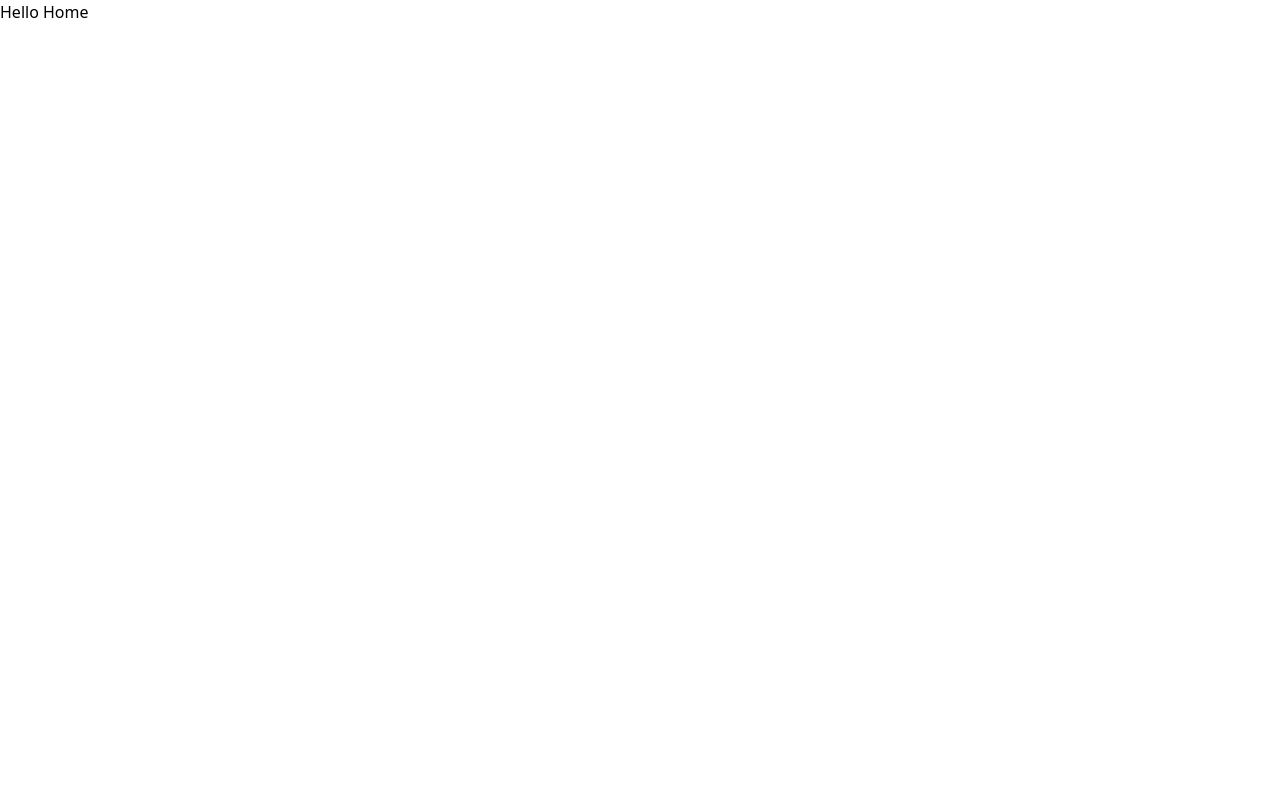
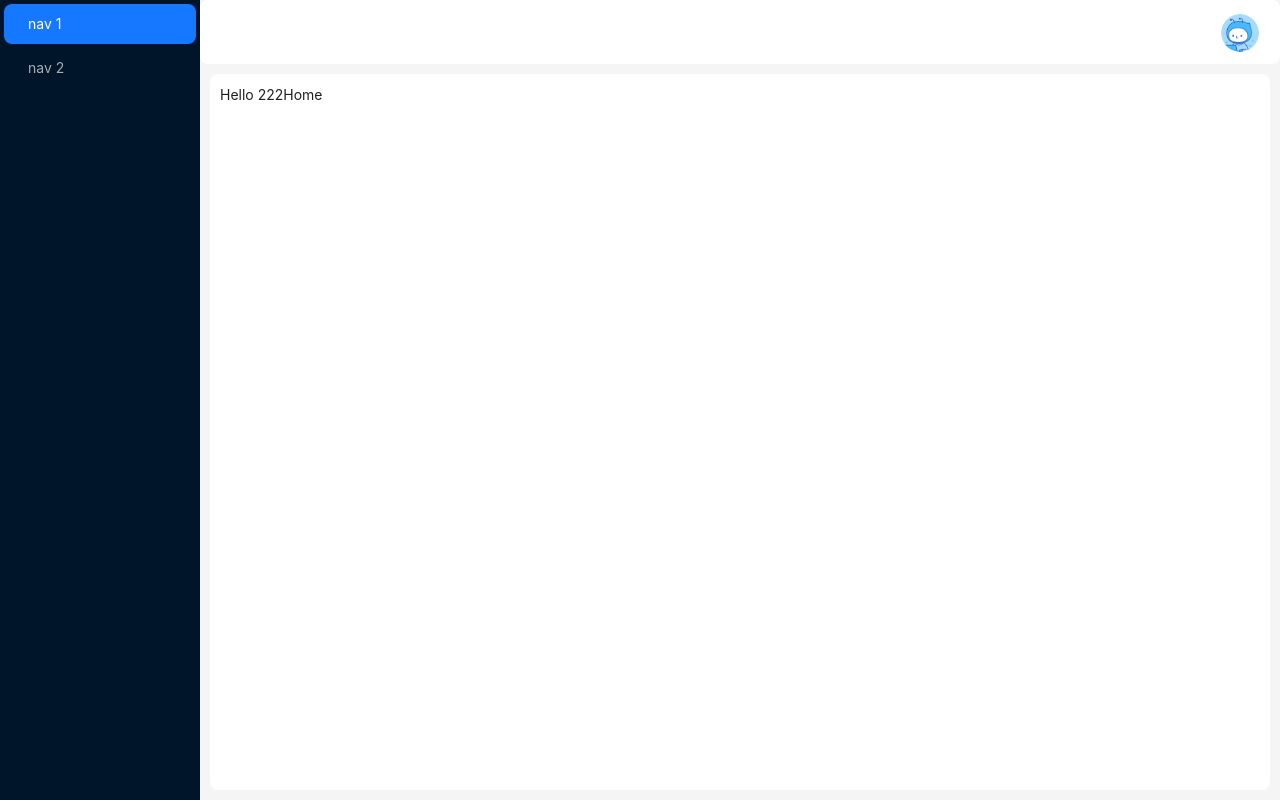
Before and after one commit to lfz9527/vite-react-admin, a React (Vite) app: page /#/home in a window 1280 px wide. Built offline with nearby package versions, Linux system fonts and the light colour scheme; sample sign-in values are in the browser's storage.

Commit message:
feat: 实现基本布局

```diff
--- a/package.json
+++ b/package.json
@@ -37,6 +37,7 @@
     "eslint-plugin-simple-import-sort": "^12.1.1",
     "globals": "^15.12.0",
     "husky": "^9.1.6",
+    "less": "^4.2.0",
     "lint-staged": "^15.2.10",
     "postcss": "^8.4.47",
     "prettier": "^3.3.3",
--- /dev/null
+++ b/src/layouts/Header/AvatarContent/index.jsx
@@ -0,0 +1,39 @@
+import { useNavigate } from "react-router-dom"
+import { Avatar, Dropdown, message, Modal } from "antd"
+
+import avatarImage from "@/assets/images/avatar.png"
+
+const AvatarIndex = () => {
+  const navigate = useNavigate()
+
+  const logout = () => {
+    Modal.confirm({
+      title: "温馨提示 🧡",
+      content: "是否确认退出登录？",
+      okText: "确认",
+      cancelText: "取消",
+      onOk: () => {
+        message.success("退出登录成功！")
+        navigate("/login", {
+          replace: true,
+        })
+      },
+    })
+  }
+
+  const items = [
+    {
+      key: "4",
+      label: <span className="dropdown-item">退出登录</span>,
+      onClick: logout,
+    },
+  ]
+
+  return (
+    <Dropdown menu={{ items }} placement="bottom" arrow trigger={["click"]}>
+      <Avatar style={{ cursor: "pointer" }} size="large" src={avatarImage} />
+    </Dropdown>
+  )
+}
+
+export default AvatarIndex
--- /dev/null
+++ b/src/layouts/Header/index.jsx
@@ -0,0 +1,28 @@
+import { Layout, theme } from "antd"
+import AvatarContent from "./AvatarContent"
+
+import "./index.less"
+
+const { Header } = Layout
+
+const HeaderIndex = () => {
+  const {
+    token: { colorBgContainer, borderRadiusLG },
+  } = theme.useToken()
+
+  const headerStyle = {
+    background: colorBgContainer,
+    borderRadius: borderRadiusLG,
+    padding: "0 20px",
+  }
+
+  return (
+    <Header style={headerStyle}>
+      <div className="header-l"></div>
+      <div className="header-r">
+        <AvatarContent />
+      </div>
+    </Header>
+  )
+}
+export default HeaderIndex
--- /dev/null
+++ b/src/layouts/Header/index.less
@@ -0,0 +1,4 @@
+.ant-layout-header {
+  display: flex;
+  justify-content: space-between;
+}
--- /dev/null
+++ b/src/layouts/Menu/index.jsx
@@ -0,0 +1,31 @@
+// import React, { useEffect, useState } from "react"
+// import { useLocation, useNavigate } from "react-router-dom"
+import { Menu } from "antd"
+
+import "./index.less"
+
+const LayoutMenu = () => {
+  return (
+    <div className="menu">
+      <Menu
+        theme="dark"
+        mode="inline"
+        defaultSelectedKeys={["1"]}
+        items={[
+          {
+            key: "1",
+
+            label: "nav 1",
+          },
+          {
+            key: "2",
+
+            label: "nav 2",
+          },
+        ]}
+      />
+    </div>
+  )
+}
+
+export default LayoutMenu
--- a/src/layouts/index.jsx
+++ b/src/layouts/index.jsx
@@ -1,9 +1,36 @@
+import { useState } from "react"
 import { Outlet } from "react-router-dom"
+import { Layout, theme } from "antd"
+import Header from "./Header"
+import Menu from "./Menu"
+
+const { Sider, Content } = Layout
+
+import "./index.less"
+
 const LayoutIndex = () => {
+  const [collapsed] = useState(false)
+  const {
+    token: { colorBgContainer, borderRadiusLG },
+  } = theme.useToken()
+
   return (
-    <div>
-      <Outlet />
-    </div>
+    <Layout className="layout-container">
+      <Sider trigger={null} collapsible collapsed={collapsed}>
+        <Menu />
+      </Sider>
+      <Layout>
+        <Header />
+        <Content
+          style={{
+            background: colorBgContainer,
+            borderRadius: borderRadiusLG,
+          }}
+        >
+          <Outlet></Outlet>
+        </Content>
+      </Layout>
+    </Layout>
   )
 }
 
--- /dev/null
+++ b/src/layouts/index.less
@@ -0,0 +1,11 @@
+.layout-container {
+  display: flex;
+  height: 100vh;
+  overflow: hidden;
+
+  .ant-layout-content {
+    margin: 10px;
+    padding: 10px;
+    overflow-y: auto;
+  }
+}
--- a/src/styles/index.css
+++ b/src/styles/index.css
@@ -1 +1,13 @@
-@import url('./tailwind.css');
+@import url("./tailwind.css");
+
+*::-webkit-scrollbar {
+  width: 5px;
+}
+*::-webkit-scrollbar-thumb {
+  background: #ccc;
+  border-radius: 5px;
+}
+/* 滚动条轨道 */
+*::-webkit-scrollbar-track {
+  border-radius: 1px;
+}
--- a/src/views/home/index.jsx
+++ b/src/views/home/index.jsx
@@ -1,7 +1,7 @@
 export default function Home() {
   return (
     <div>
-      <h1>Hello Home</h1>
+      <h1>Hello 222Home</h1>
     </div>
   )
 }
--- a/vite.config.js
+++ b/vite.config.js
@@ -10,4 +10,11 @@ export default defineConfig({
       "@": path.resolve(__dirname, "src"),
     },
   },
+  css: {
+    preprocessorOptions: {
+      less: {
+        javascriptEnabled: true,
+      },
+    },
+  },
 })
```
Also changed, not shown: src/assets/images/avatar.png (added), src/layouts/Menu/index.less (added), 1 other file (tests, documents, lock files or other folders).
